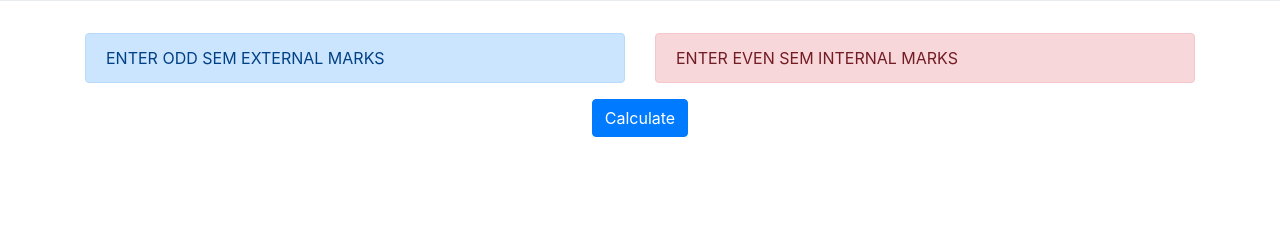
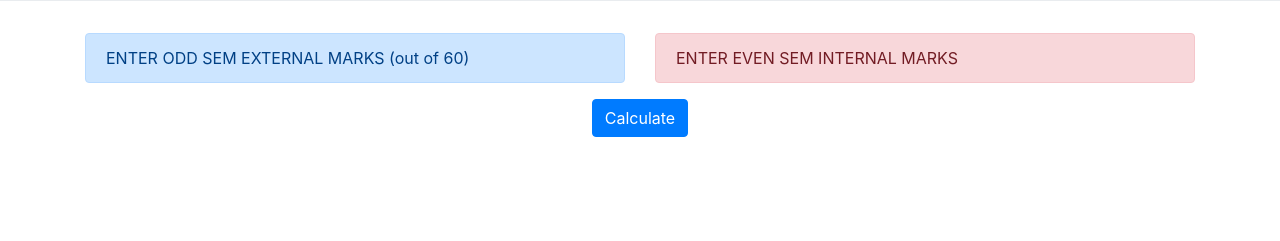
Before and after one commit to iamnyk7/vtu-student, a Django app: page /sgpa/1 in a window 1280 px wide. Shown: the part 306-547 px from the top of the page. Run offline with Django 3.2, Linux system fonts and the light colour scheme; some libraries are stand-ins or nearby versions.

Commit message:
added instruction

```diff
--- a/templates/sgpa/home.html
+++ b/templates/sgpa/home.html
@@ -25,7 +25,7 @@
   <div class="row">
     <div class="col">
       <div class="alert alert-primary" role="alert">
-       ENTER ODD SEM EXTERNAL MARKS
+       ENTER ODD SEM EXTERNAL MARKS (out of 60)
       </div>
 
        {% for key,value in subject.items %}
```
